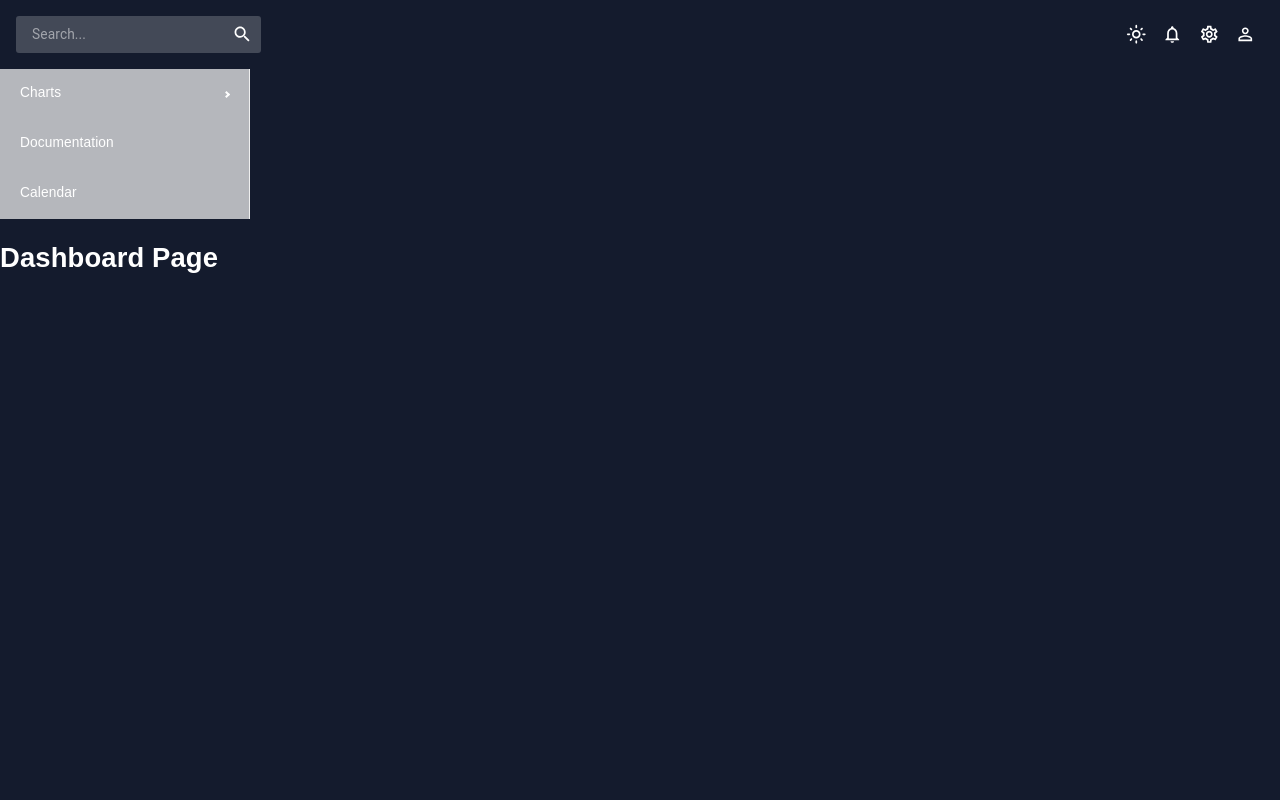
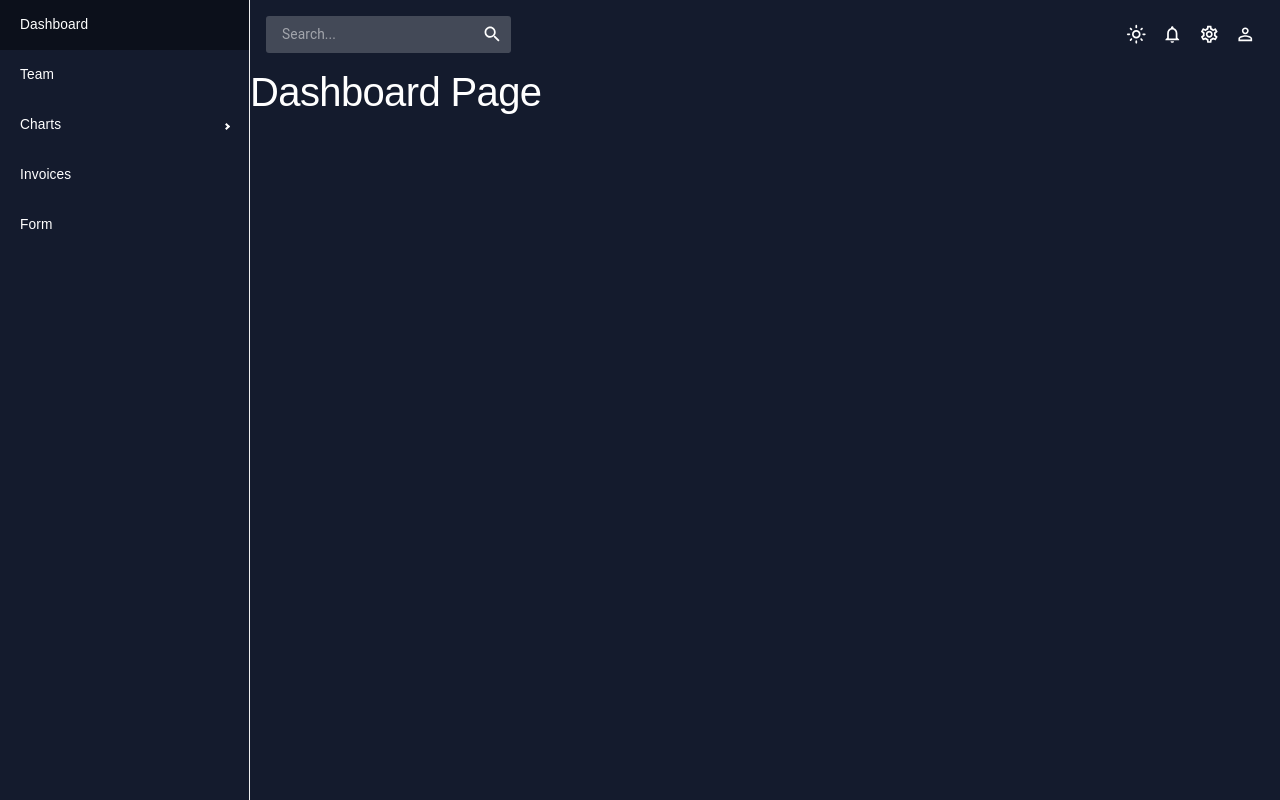
Before and after one commit to CollinsKippy/admin-dashboard-rt, a React (Create React App) app: page / in a window 1280 px wide. Built offline with nearby package versions, Linux system fonts and the light colour scheme.

Commit message:
dashboard setup v1

```diff
--- a/src/App.jsx
+++ b/src/App.jsx
@@ -1,8 +1,8 @@
 import React from 'react';
 import { CssBaseline, ThemeProvider } from '@mui/material';
 import { ColorModeContext, useMode } from './theme';
-import Topbar from './components/Topbar';
-import Sidenav from './components/Sidenav';
+import Sidenav from './components/sidenav/index';
+import Toolbar from './components/toolbar/index';
 import { ProSidebarProvider } from 'react-pro-sidebar';
 import { Outlet } from 'react-router-dom';
 
@@ -13,15 +13,16 @@ function App() {
     <ColorModeContext.Provider value={colorMode}>
       <ThemeProvider theme={theme}>
         <CssBaseline />
-        <div className='app'>
-          <main className='content'>
-            <ProSidebarProvider>
-              <Topbar />
-              <Sidenav />
+        <ProSidebarProvider>
+          <div className='app'>
+            <Sidenav />
+
+            <main className='content'>
+              <Toolbar />
               <Outlet />
-            </ProSidebarProvider>
-          </main>
-        </div>
+            </main>
+          </div>
+        </ProSidebarProvider>
       </ThemeProvider>
     </ColorModeContext.Provider>
   );
--- /dev/null
+++ b/src/components/sidenav/index.jsx
@@ -0,0 +1,71 @@
+import React, { useState } from 'react';
+import { Sidebar, Menu, MenuItem, SubMenu } from 'react-pro-sidebar';
+import HomeOutlinedIcon from '@mui/icons-material/HomeOutlined';
+import PeopleOutlinedIcon from '@mui/icons-material/PeopleOutlined';
+import ContactsOutlinedIcon from '@mui/icons-material/ContactsOutlined';
+import ReceiptOutlinedIcon from '@mui/icons-material/ReceiptOutlined';
+import PersonOutlinedIcon from '@mui/icons-material/PersonOutlined';
+import CalendarTodayOutlinedIcon from '@mui/icons-material/CalendarTodayOutlined';
+import HelpOutlinedIcon from '@mui/icons-material/HelpOutlined';
+import BarChartOutlinedIcon from '@mui/icons-material/BarChartOutlined';
+import PieChartOutlineOutlinedIcon from '@mui/icons-material/PieChartOutlineOutlined';
+import TimelineOutlinedIcon from '@mui/icons-material/TimelineOutlined';
+import MenuOutlinedIcon from '@mui/icons-material/MenuOutlined';
+import MapOutlinedIcon from '@mui/icons-material/MapOutlined';
+import { useTheme } from '@mui/material';
+import { getPaletteTokensByMode } from '../../theme';
+
+const Sidenav = ({ children }) => {
+  const theme = useTheme();
+  const colors = getPaletteTokensByMode(theme.palette.mode);
+  const [isSidebarCollapsed, setIsSidebarCollapsed] = useState(false);
+  const [menuSelected, setMenuSelected] = useState('Dashboard');
+
+  return (
+    <Sidebar
+      backgroundColor={colors.primary[500]}
+      rootStyles={{
+        backgroundColor: colors.primary[500],
+      }}
+    >
+      <Menu
+        menuItemStyles={{
+          button: ({ level, active, disabled }) => {
+            return {
+              // color: disabled ? colors.primary[100] : colors.redAccent[100],
+              '&:hover': {
+                backgroundColor: colors.primary[700],
+              },
+              backgroundColor: active
+                ? colors.primary[700]
+                : colors.primary[500],
+            };
+
+            // if (level === 1) {
+            //   return {
+            //     // color: disabled ? colors.primary[100] : colors.redAccent[100],
+            //     '&:hover': {
+            //       backgroundColor: colors.primary[700],
+            //     },
+            //     backgroundColor: active
+            //       ? colors.secondary[200]
+            //       : colors.secondary[400],
+            //   };
+            // }
+          },
+        }}
+      >
+        <MenuItem> Dashboard </MenuItem>
+        <MenuItem> Team </MenuItem>
+        <SubMenu label='Charts'>
+          <MenuItem> Pie charts </MenuItem>
+          <MenuItem> Line charts </MenuItem>
+        </SubMenu>
+        <MenuItem> Invoices </MenuItem>
+        <MenuItem> Form </MenuItem>
+      </Menu>
+    </Sidebar>
+  );
+};
+
+export default Sidenav;
--- /dev/null
+++ b/src/components/toolbar/index.jsx
@@ -0,0 +1,53 @@
+import { Box, IconButton, InputBase, useTheme } from '@mui/material';
+import React, { useContext } from 'react';
+import { ColorModeContext, getPaletteTokensByMode } from '../../theme';
+import SearchIcon from '@mui/icons-material/Search';
+import LightModeOutlinedIcon from '@mui/icons-material/LightModeOutlined';
+import NotificationsOutlinedIcon from '@mui/icons-material/NotificationsOutlined';
+import SettingsOutlinedIcon from '@mui/icons-material/SettingsOutlined';
+import PersonOutlineOutlinedIcon from '@mui/icons-material/PersonOutlineOutlined';
+import DarkModeOutlinedIcon from '@mui/icons-material/DarkModeOutlined';
+
+const Toolbar = () => {
+  const theme = useTheme();
+  const colors = getPaletteTokensByMode(theme.palette.mode);
+  const colorMode = useContext(ColorModeContext);
+
+  return (
+    <Box display='flex' justifyContent='space-between' p={2}>
+      {/* SEARCH BAR */}
+      <Box
+        display='flex'
+        backgroundColor={colors.primary[400]}
+        borderRadius='3px'
+      >
+        <InputBase sx={{ ml: 2, flex: 1 }} placeholder='Search...' />
+        <IconButton>
+          <SearchIcon />
+        </IconButton>
+      </Box>
+
+      {/* BUTTONS */}
+      <Box display='flex' justifyContent='space-between'>
+        <IconButton onClick={colorMode.toggleColorMode}>
+          {theme.palette.mode === 'dark' ? (
+            <LightModeOutlinedIcon />
+          ) : (
+            <DarkModeOutlinedIcon />
+          )}
+        </IconButton>
+        <IconButton>
+          <NotificationsOutlinedIcon />
+        </IconButton>
+        <IconButton>
+          <SettingsOutlinedIcon />
+        </IconButton>
+        <IconButton>
+          <PersonOutlineOutlinedIcon />
+        </IconButton>
+      </Box>
+    </Box>
+  );
+};
+
+export default Toolbar;
--- a/src/pages/dashboard/index.jsx
+++ b/src/pages/dashboard/index.jsx
@@ -1,9 +1,10 @@
+import { Typography } from '@mui/material'
 import React from 'react'
 
 const DashboardPage = () => {
   return (
     <div>
-      <h1>Dashboard Page</h1>
+      <Typography variant='h1'>Dashboard Page</Typography>
     </div>
   )
 }
--- a/src/theme.js
+++ b/src/theme.js
@@ -199,6 +199,7 @@ export const ColorModeContext = createContext({
 export const useMode = () => {
   const [mode, setMode] = useState('dark');
 
+  // 1. memoize the object with toggleColorMode function
   const colorMode = useMemo(
     () => ({
       toggleColorMode: () =>
@@ -207,6 +208,7 @@ export const useMode = () => {
     []
   );
 
+  // 2. memoize the createTheme function, track mode changes
   const theme = useMemo(() => createTheme(themeSettings(mode)), [mode]);
 
   return [theme, colorMode];
```
Also changed, not shown: src/components/Sidenav.jsx (+12 -0 lines), src/pages/calendar/index.jsx (renamed from src/pages/calendar/index.tsx).
